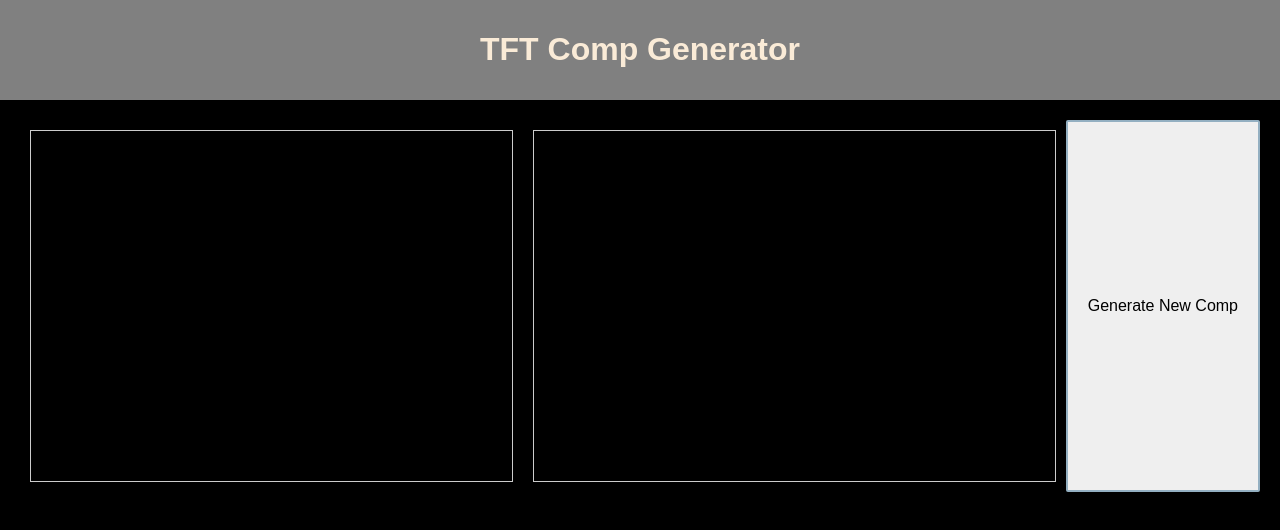
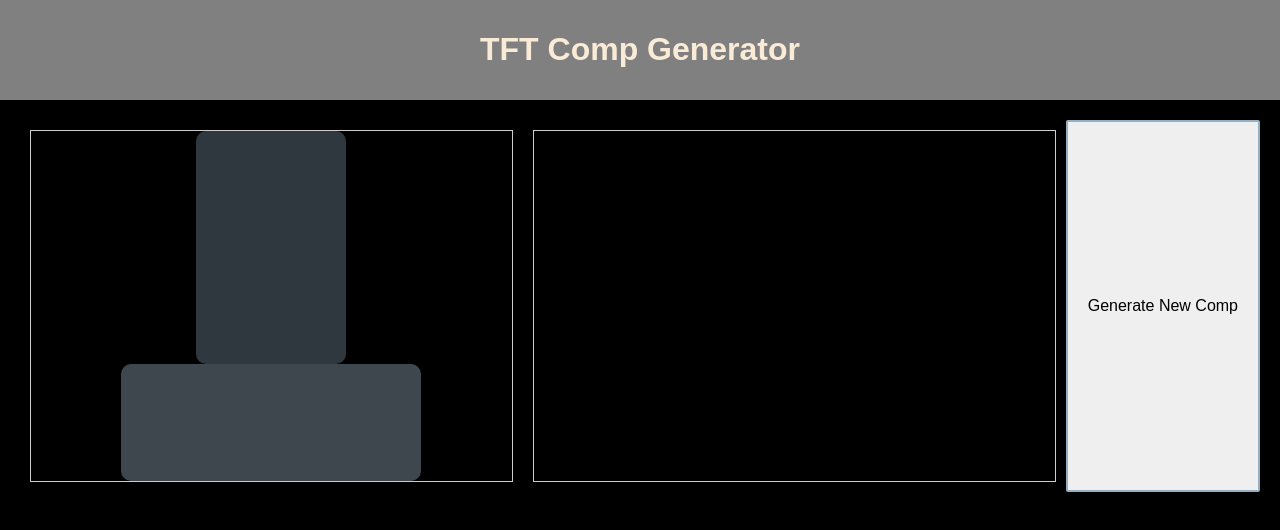
Before and after one commit to nnasa14/TFT-champs-items, a website: page index.html in a window 1280 px wide. Drawn offline with Linux system fonts and the light colour scheme; no server answers.

Commit message:
reformatting carry

```diff
--- a/index.html
+++ b/index.html
@@ -16,9 +16,6 @@
             <div class="carry">
                 <div id="champ"></div>
                 <div id="items-container">
-                    <div class="item"></div>
-                    <div class="item"></div>
-                    <div class="item"></div>
                 </div>
             </div>
 
--- a/script.js
+++ b/script.js
@@ -40,7 +40,7 @@
             const randomIndex = Math.floor(Math.random() *items.length);
             const item = items[randomIndex];
             const imageName = justChars(item.name);
-            const image = `https://cdn.mobalytics.gg/assets/tft/images/game-items/set10/${imageName}.png?v=52`
+            const image = `https://cdn.metatft.com/file/metatft/items/tft_item_${imageName}.png`
             itemsContainer.innerHTML += `${item.name} <br> <img src="${image}">`;
         })
         .catch(error => console.error('Fetch error:', error));
@@ -65,6 +65,3 @@
     for (let i = 0; i < 3; i++) {
         getItem();}
     });
-getChamp();
-getTrait();
-getItem();
--- a/styles.css
+++ b/styles.css
@@ -38,9 +38,12 @@
 /* Parent divs */
 .carry {
     flex: 1;
+    flex-direction: column;
     border: 1px solid #ccc;
     margin: 10px;
     box-sizing: border-box;
+    display: flex;
+    align-items: center;
 }
 
 .comp {
@@ -53,26 +56,26 @@
 
 /* Child divs */
 #champ {
+    flex: 2;
     text-align: center;
-    font-family: Impact, Haettenschweiler, 'Arial Narrow Bold', sans-serif;
+    font-family: Impact, 'Arial Narrow Bold', sans-serif;
     font-size: xx-large;
     color: rgb(144, 138, 131);
     background-color: #2e383e;
-    width: 20%;
+    width: 150px;
+    height: 200px;
     margin: 0 auto;
     border-radius: 10px;
-    padding: 0 10px;
 }
 
 #items-container {
-    justify-content: space-between;
-    width: 100%;
+    flex: 1;
+    text-align: center;
+    justify-content: center;
     background-color: #3f474e;
-}
-
-.item {
-    max-width: 150px;
-    height: auto;
+    height: 150px;
+    width: 300px;
+    border-radius: 10px;
 }
 
 .team {
```
